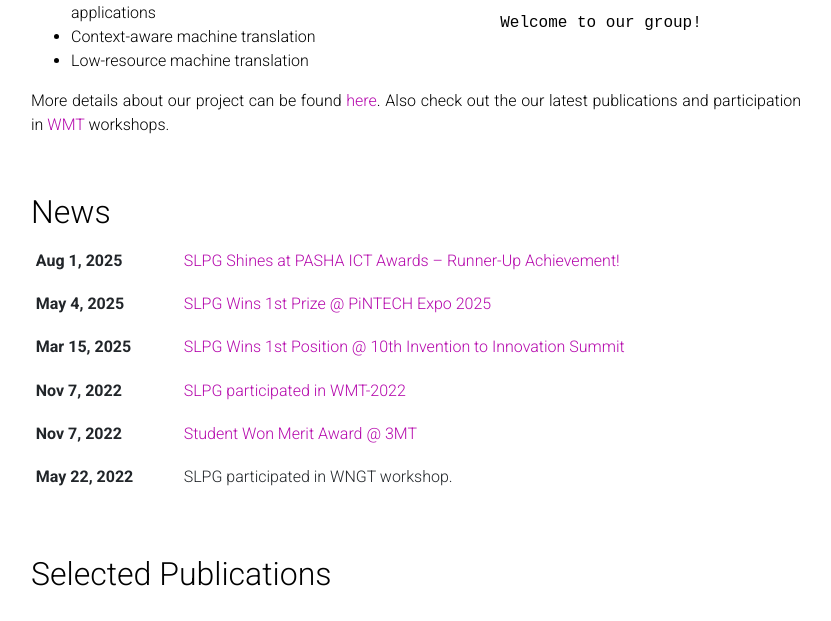
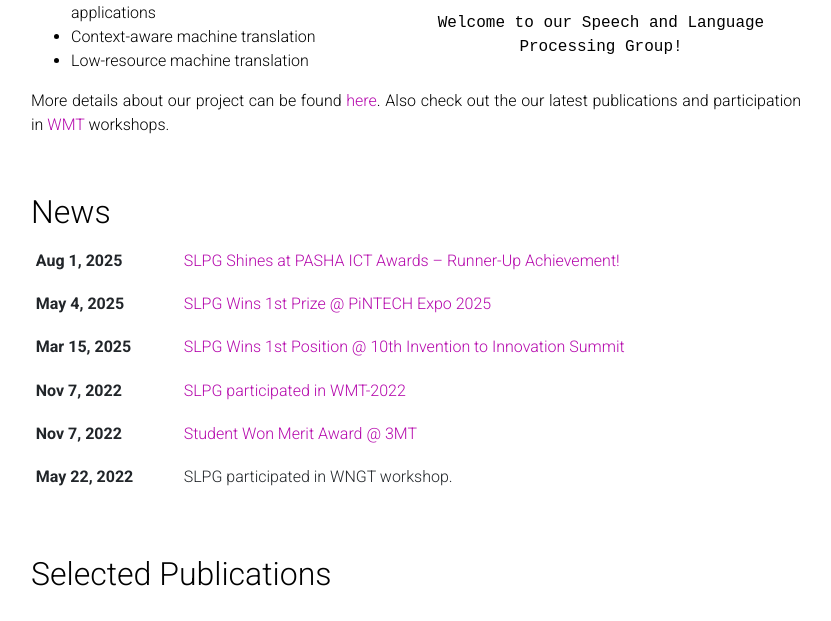
Before and after one commit to slpg-fjwu/slpg-fjwu.github.io, a Jekyll site: the page built from _pages/about.md, in a window 1280 px wide and 1342 px high, cut to the strip 432-1053 px from the top of the window. Shown: the whole strip, without its empty margins (224-1055 px from the left). Built offline with Jekyll 4.4.1, drawn with Linux system fonts in a browser that asks for light colours; comment, search, counter and statistics services are not loaded; a style sheet for code colours, icons or effects is not loaded.

Commit message:
about.md

```diff
--- a/_pages/about.md
+++ b/_pages/about.md
@@ -8,7 +8,7 @@
   align: right
   image:
   image_circular: false
-  address: Welcome to our group!
+  address: Welcome to our Speech and Language Processing Group!
 
 news: true
 latest_posts: true
```
